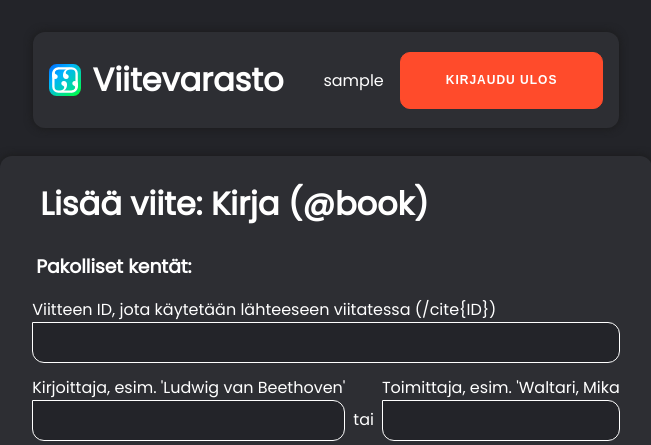
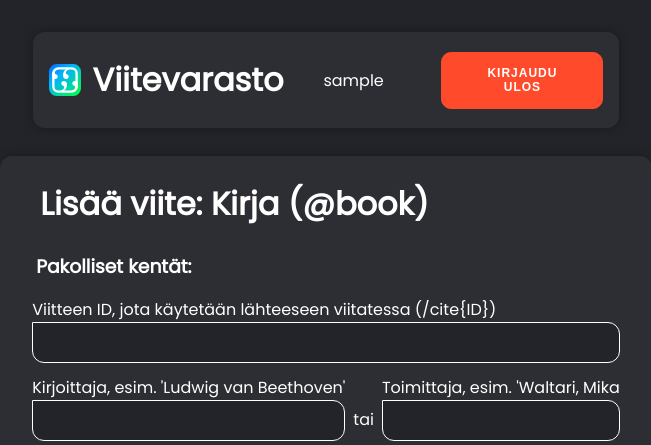
Before and after one commit to perttukangas/ohtu-mini, a Flask app: page /add/BOOK in a window 1280 px wide. Shown: the top 445 px of the page, without its empty margins (314-965 px from the left). Run offline with Flask 2, Linux system fonts and the light colour scheme; the visitor is signed in with stand-in values (Sample User, id 1).

Commit message:
fix: login button areas & header sizing

```diff
--- a/static/css/global.css
+++ b/static/css/global.css
@@ -6,10 +6,12 @@ body {
   --bg-back-hovered: #191a1d;
   --bg-back: #232429;
   --bg-front: #2d2e33;
-  --bg-highlight: #474950;
+  --bg-highlight: #443a3a;
 
   --primary: #ff4b2b;
   --primary-hovered: #e93d1f;
+
+  --secondary: #a5321d;
 
   --shadow: #1a1a1a;
   background-color: var(--bg-back);
@@ -51,6 +53,7 @@ footer {
 }
 
 .header {
+  min-width: 0;
   margin: 16px;
   padding: 16px;
   border-radius: 12px;
@@ -58,6 +61,7 @@ footer {
   gap: 32px;
   justify-content: space-between;
   align-items: center;
+  max-width: 768px;
 }
 
 .header a {
@@ -69,6 +73,18 @@ footer {
 .user {
   display: flex;
   gap: 16px;
+  min-width: 0;
+}
+
+.user > p {
+  flex-basis: 100%;
+  overflow: hidden;
+  white-space: nowrap;
+  text-overflow: ellipsis;
+}
+
+.user > button {
+  flex-shrink: 6;
 }
 
 .reference {
@@ -163,6 +179,7 @@ button.ghost {
 .input-horizontal {
   display: flex;
   gap: 8px;
+  flex-wrap: wrap;
 }
 
 .input-horizontal > span {
--- a/static/css/login.css
+++ b/static/css/login.css
@@ -8,8 +8,9 @@
   padding: 96px 84px;
 }
 
+#toLoginForm,
 #toRegisterForm {
-  width: 100%;
+  width: 200%;
   text-align: center;
   height: 125%;
 }
@@ -29,7 +30,7 @@
 .sign-up-container {
   position: absolute;
   width: 200%;
-  background-color: var(--bg-highlight);
+  background-color: var(--secondary);
   transform: translateY(63%);
 }
 
--- a/templates/layout.html
+++ b/templates/layout.html
@@ -26,7 +26,7 @@
 
   <body>
     {% if session.user_id %}
-    <header class="card header">
+    <header class="header">
       <a href="/">
         <img
           src="/static/icon/viitevarasto.svg"
@@ -99,7 +99,7 @@
             />
           </div>
 
-          <button>Rekisteröidy</button>
+          <button class="ghost">Rekisteröidy</button>
         </form>
       </div>
     </div>
```
